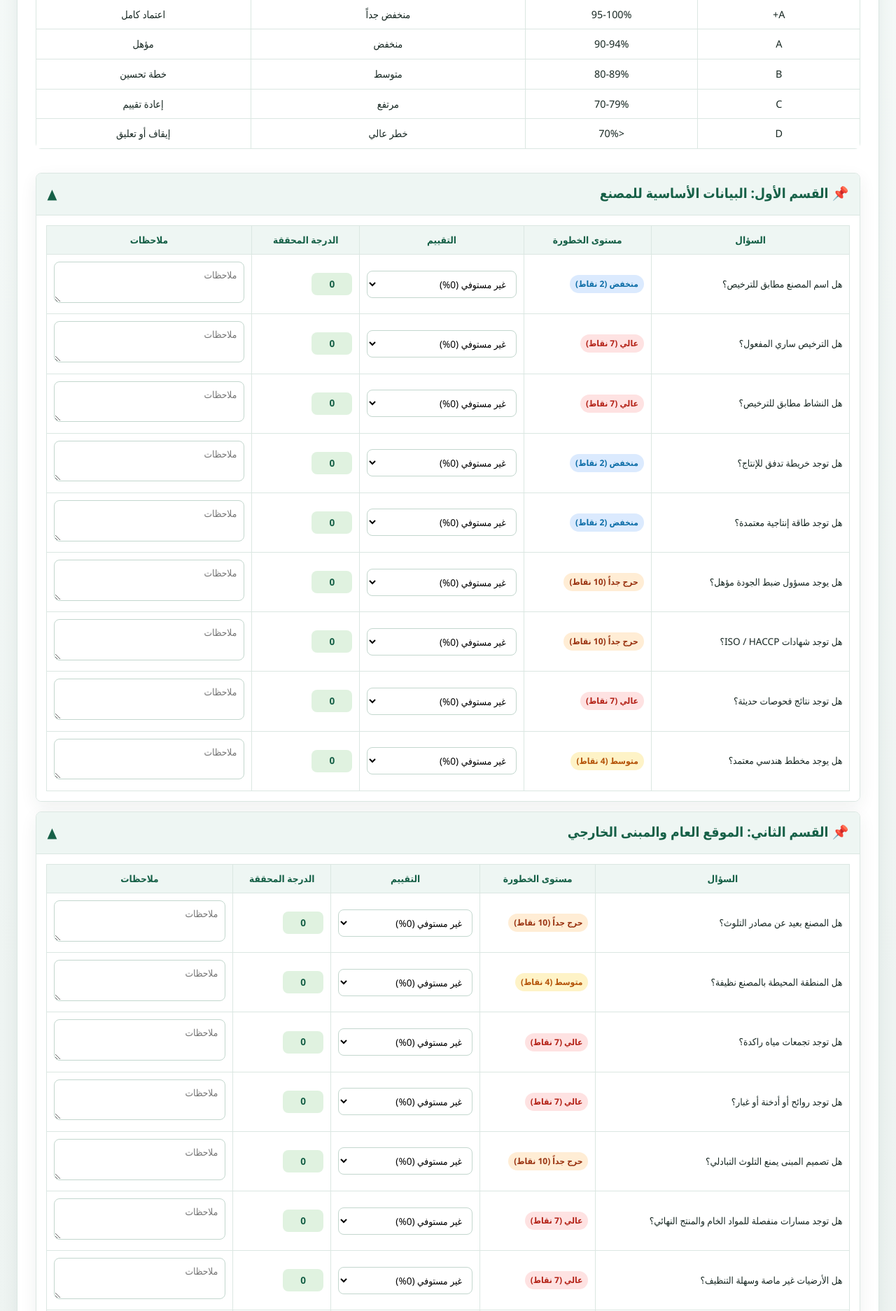
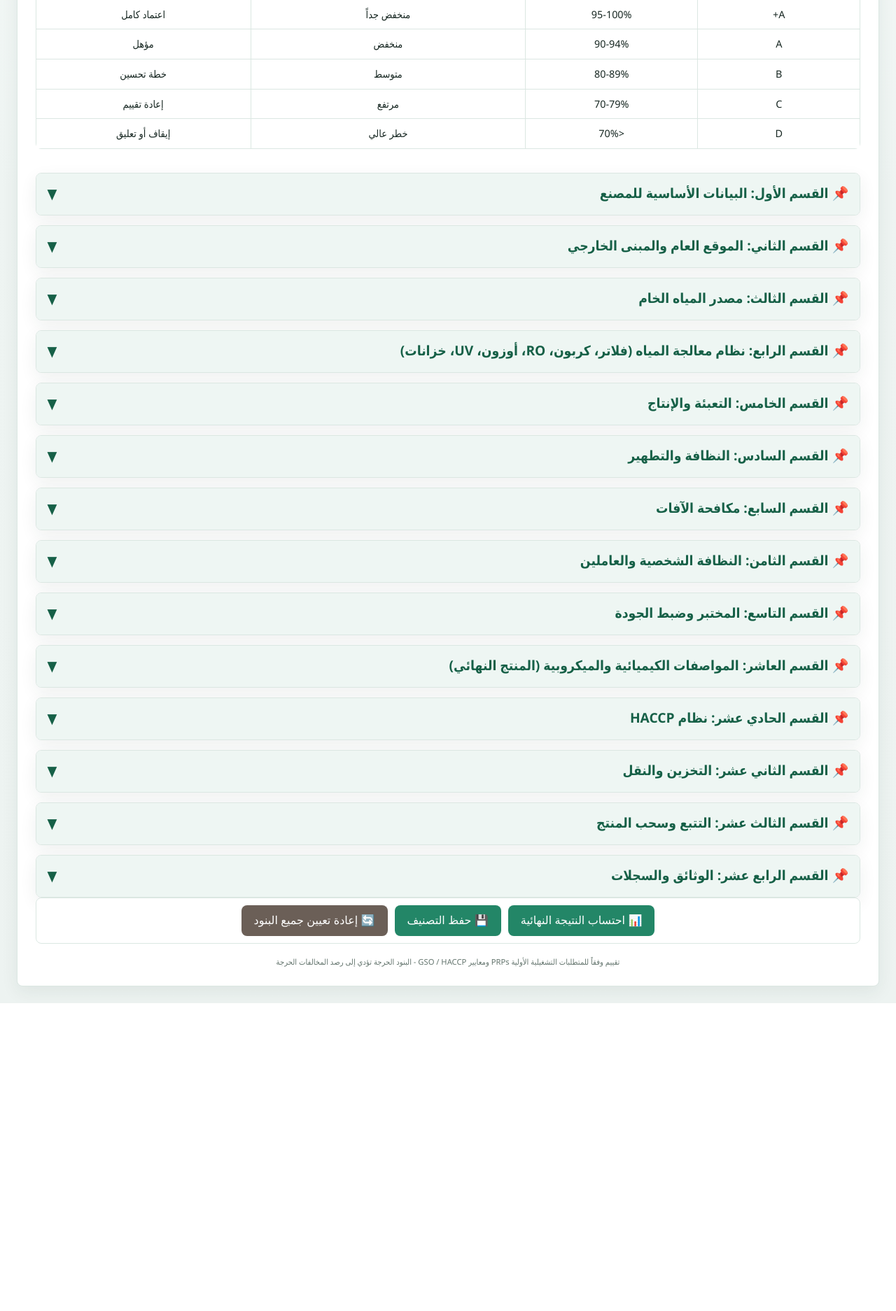
Before and after one commit to majidalaamri85-cmd/final-food-safety, a Django app: page /water-factory-classification/evaluation/ in a window 1280 px wide. Shown: the part 681-2555 px from the top of the page at 70% size. After the commit the page ends 2115 px from the top, so only its background shows below. Run offline with Django 5.2, Linux system fonts and the light colour scheme; a user stored in the database is signed in; data that the repository does not hold is empty.

Commit message:
Update water factory evaluation defaults

```diff
--- a/inspections/templates/inspections/water_factory_evaluation_form.html
+++ b/inspections/templates/inspections/water_factory_evaluation_form.html
@@ -395,6 +395,10 @@
             gap: 10px;
         }
 
+        .summary-box.is-hidden {
+            display: none;
+        }
+
         .summary-item {
             background: var(--surface);
             border: 1px solid var(--line);
@@ -692,7 +696,7 @@
     <div id="sectionsContainer"></div>
 
     <!-- ملخص النتيجة النهائية -->
-    <div class="summary-box" id="summaryPanel">
+    <div class="summary-box is-hidden" id="summaryPanel">
         <div class="summary-item"><div class="summary-label">إجمالي النقاط الممكنة (مرجحة)</div><div class="summary-value" id="totalWeightedPossible">0</div></div>
         <div class="summary-item"><div class="summary-label">إجمالي النقاط المحققة (مرجحة)</div><div class="summary-value" id="totalWeightedEarned">0</div></div>
         <div class="summary-item"><div class="summary-label">النسبة المئوية</div><div class="summary-value" id="finalPercent">0%</div></div>
@@ -911,7 +915,7 @@
             header.className = 'section-header';
             header.setAttribute('role', 'button');
             header.setAttribute('tabindex', '0');
-            header.setAttribute('aria-expanded', secIdx < 2 ? 'true' : 'false');
+            header.setAttribute('aria-expanded', 'false');
             header.innerHTML = `<span>📌 ${section.name}</span><span class="toggle-icon">▼</span>`;
             const content = document.createElement('div');
             content.className = 'section-content';
@@ -924,24 +928,34 @@
                 const weightVal = severityWeight[item.severity];
                 const maxPoint = weightVal;
                 const optionSelect = document.createElement('select');
-                optionSelect.innerHTML = `<option value="0">غير مستوفي (0%)</option><option value="50">مستوفي جزئياً (50%)</option><option value="100">مستوفي (100%)</option><option value="-1">لا ينطبق (يستبعد)</option>`;
+                optionSelect.innerHTML = `<option value="" selected>لم يتم التقييم</option><option value="0">غير مستوفي (0%)</option><option value="50">مستوفي جزئياً (50%)</option><option value="100">مستوفي (100%)</option><option value="-1">لا ينطبق (يستبعد)</option>`;
                 optionSelect.dataset.index = globalIndex;
                 const scoreSpan = document.createElement('span');
                 scoreSpan.className = 'score-cell';
                 scoreSpan.id = `score_${globalIndex}`;
-                scoreSpan.innerText = '0';
+                scoreSpan.innerText = 'غير مفعل';
                 const earnedFunc = () => {
                     const val = optionSelect.value;
+                    if (val === "") return undefined;
                     if (val === "-1") return null; // يستبعد
                     const percent = parseInt(val);
                     return (percent / 100) * maxPoint;
                 };
                 const updateDisplay = () => {
                     const earned = earnedFunc();
-                    const displayVal = (earned === null) ? "يستبعد" : earned.toFixed(1);
-                    scoreSpan.innerText = (earned === null) ? "─" : earned;
-                    if(earned !== null) scoreSpan.style.background = "#e0f2e0";
-                    else scoreSpan.style.background = "#efebe9";
+                    if (earned === undefined) {
+                        scoreSpan.innerText = "غير مفعل";
+                        scoreSpan.style.background = "#f3f4f6";
+                        scoreSpan.style.color = "#64756e";
+                    } else if (earned === null) {
+                        scoreSpan.innerText = "─";
+                        scoreSpan.style.background = "#efebe9";
+                        scoreSpan.style.color = "var(--muted)";
+                    } else {
+                        scoreSpan.innerText = earned.toFixed(1);
+                        scoreSpan.style.background = "#e0f2e0";
+                        scoreSpan.style.color = "var(--brand-strong)";
+                    }
                 };
                 optionSelect.addEventListener('change', updateDisplay);
                 updateDisplay();
@@ -983,22 +997,17 @@
                     toggleSection();
                 }
             });
-            // افتح أول قسمين بشكل افتراضي (اختياري)
-            if(secIdx < 2) {
-                content.classList.add('open');
-                header.querySelector('.toggle-icon').innerText = '▲';
-            }
         });
     }
 
-    function calculateTotal() {
+    function calculateTotal(showSummary = true) {
         let totalWeightedPossible = 0;
         let totalWeightedEarned = 0;
         let criticalViolations = 0;
         for (let it of allItems) {
             const val = it.select.value;
             if (val === "-1") continue; // لا ينطبق مستبعد
-            const percent = parseInt(val);
+            const percent = val === "" ? 0 : parseInt(val);
             const earnedPoints = (percent / 100) * it.maxPoint;
             totalWeightedPossible += it.maxPoint;
             totalWeightedEarned += earnedPoints;
@@ -1024,6 +1033,9 @@
         document.getElementById('inspectorDecision').innerText = decision;
         if(criticalViolations > 5) document.getElementById('inspectorDecision').innerText = "إيقاف فوري - مخالفات حرجة متعددة";
         syncResultFields(totalWeightedPossible, totalWeightedEarned, percentFinal, rank, document.getElementById('inspectorDecision').innerText, criticalViolations);
+        if (showSummary) {
+            document.getElementById('summaryPanel').classList.remove('is-hidden');
+        }
     }
 
     function syncResultFields(totalPossible, totalEarned, percent, grade, decision, criticalCount) {
@@ -1039,7 +1051,7 @@
     function buildItemsPayload() {
         return allItems.map((it, index) => {
             const value = it.select.value;
-            const percent = value === "-1" ? null : parseInt(value, 10);
+            const percent = value === "-1" ? null : (value === "" ? 0 : parseInt(value, 10));
             const earned = percent === null ? null : (percent / 100) * it.maxPoint;
             return {
                 index: index + 1,
@@ -1056,10 +1068,17 @@
 
     function resetAll() {
         for(let it of allItems) {
-            it.select.value = "0";
+            it.select.value = "";
             it.select.dispatchEvent(new Event('change'));
         }
-        calculateTotal();
+        syncResultFields(0, 0, 0, "D", "-", 0);
+        document.getElementById('totalWeightedPossible').innerText = "0";
+        document.getElementById('totalWeightedEarned').innerText = "0";
+        document.getElementById('finalPercent').innerText = "0%";
+        document.getElementById('finalRank').innerText = "-";
+        document.getElementById('criticalCount').innerText = "0";
+        document.getElementById('inspectorDecision').innerText = "-";
+        document.getElementById('summaryPanel').classList.add('is-hidden');
     }
 
     function setText(id, value) {
@@ -1086,7 +1105,8 @@
 
     window.onload = () => {
         buildForms();
-        calculateTotal();
+        document.getElementById('summaryPanel').classList.add('is-hidden');
+        syncResultFields(0, 0, 0, "D", "-", 0);
         const factorySelect = document.getElementById('factorySelect');
         if (factorySelect) {
             factorySelect.addEventListener('change', updateFacilityDetails);
```
